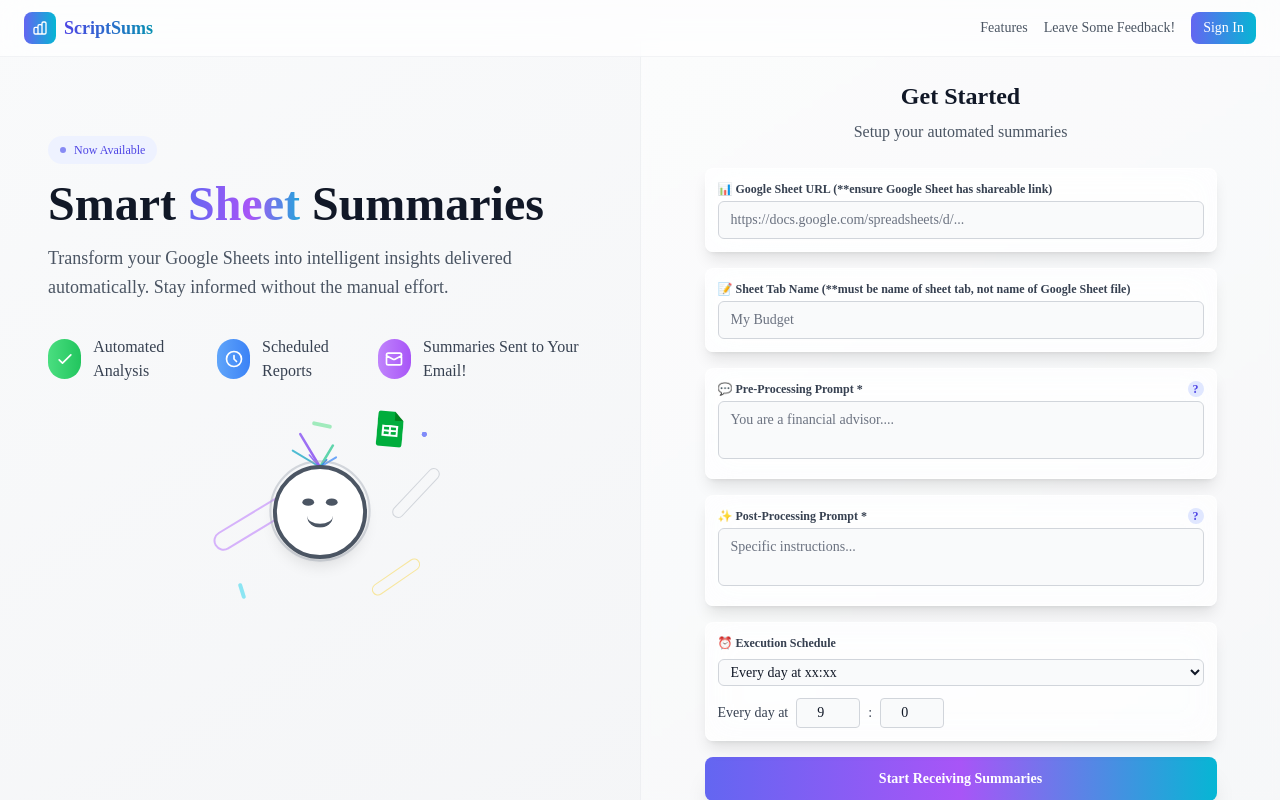
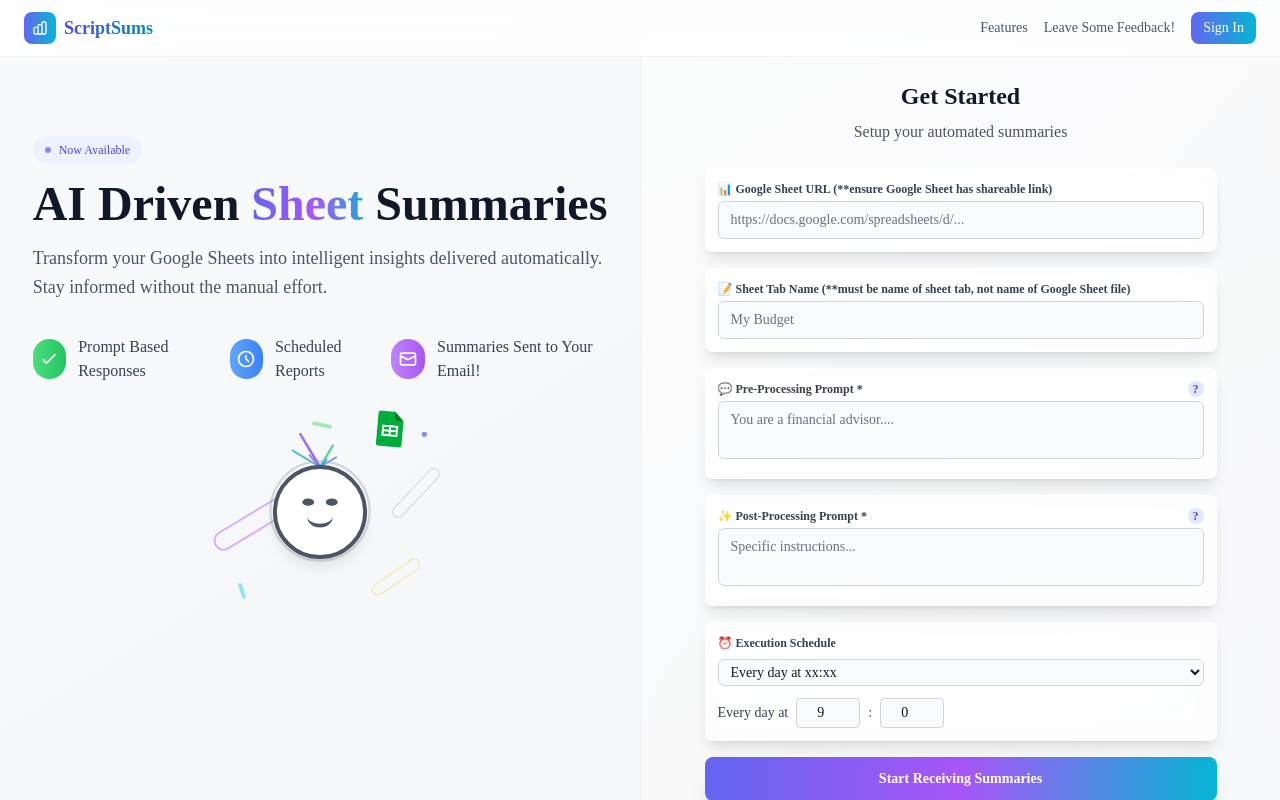
Before and after one commit to GarethNobleLFG/google-sheets-summarizer-app, a React (Vite) app in the folder frontend/: page / in a window 1280 px wide. Built offline with nearby package versions, Linux system fonts and the light colour scheme; no server answers.

Commit message:
feat: added mention of ai to landing page marketing text

```diff
--- a/frontend/src/pages/main-page/components/HeroSection.tsx
+++ b/frontend/src/pages/main-page/components/HeroSection.tsx
@@ -21,7 +21,7 @@ export const HeroSection = () => {
                     </div>
 
                     <h1 className="text-3xl lg:text-4xl xl:text-5xl font-black leading-tight mb-4 whitespace-nowrap">
-                        <span className="text-gray-900 dark:text-white">Smart </span>
+                        <span className="text-gray-900 dark:text-white">AI Driven </span>
                         <span className="bg-gradient-to-r from-indigo-500 via-purple-500 to-cyan-500 bg-clip-text text-transparent">Sheet </span>
                         <span className="text-gray-900 dark:text-white">Summaries</span>
                     </h1>
@@ -38,7 +38,7 @@ export const HeroSection = () => {
                                     <path strokeLinecap="round" strokeLinejoin="round" strokeWidth={2} d="M5 13l4 4L19 7" />
                                 </svg>
                             </div>
-                            <span className="text-gray-700 dark:text-gray-300 font-medium">Automated Analysis</span>
+                            <span className="text-gray-700 dark:text-gray-300 font-medium">Prompt Based Responses</span>
                         </div>
                         <div className="flex items-center space-x-3">
                             <div className="w-10 h-10 bg-gradient-to-r from-blue-400 to-blue-500 rounded-full flex items-center justify-center">
```
